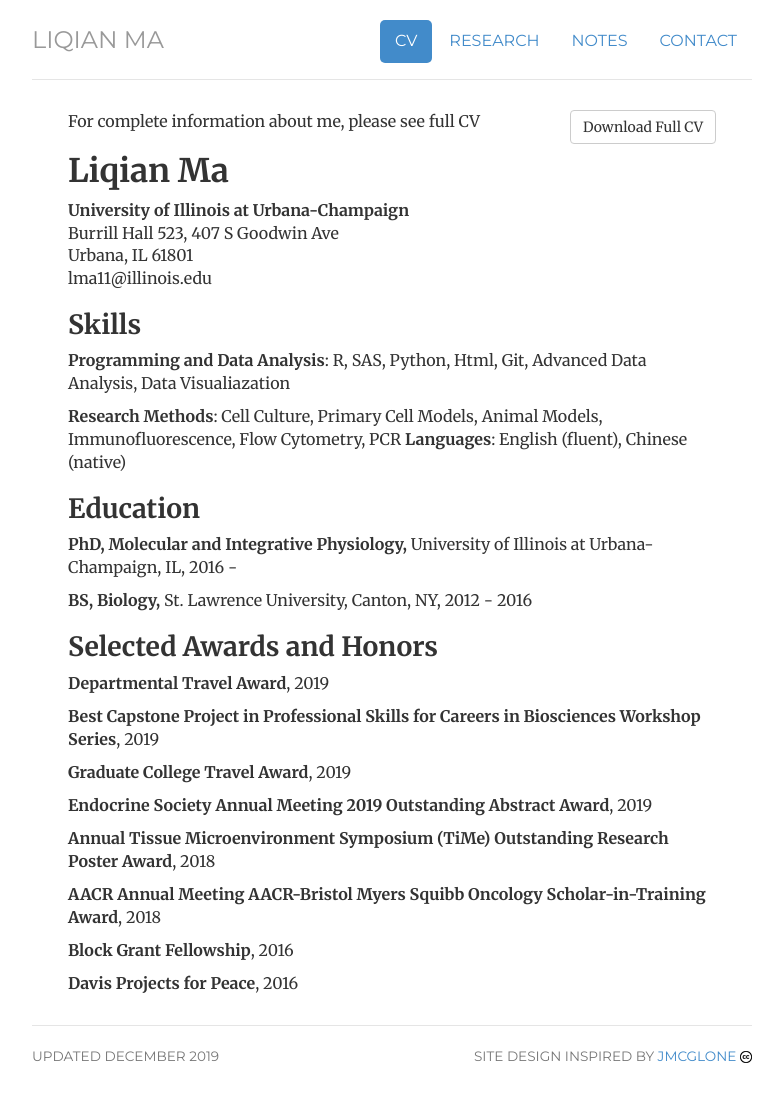
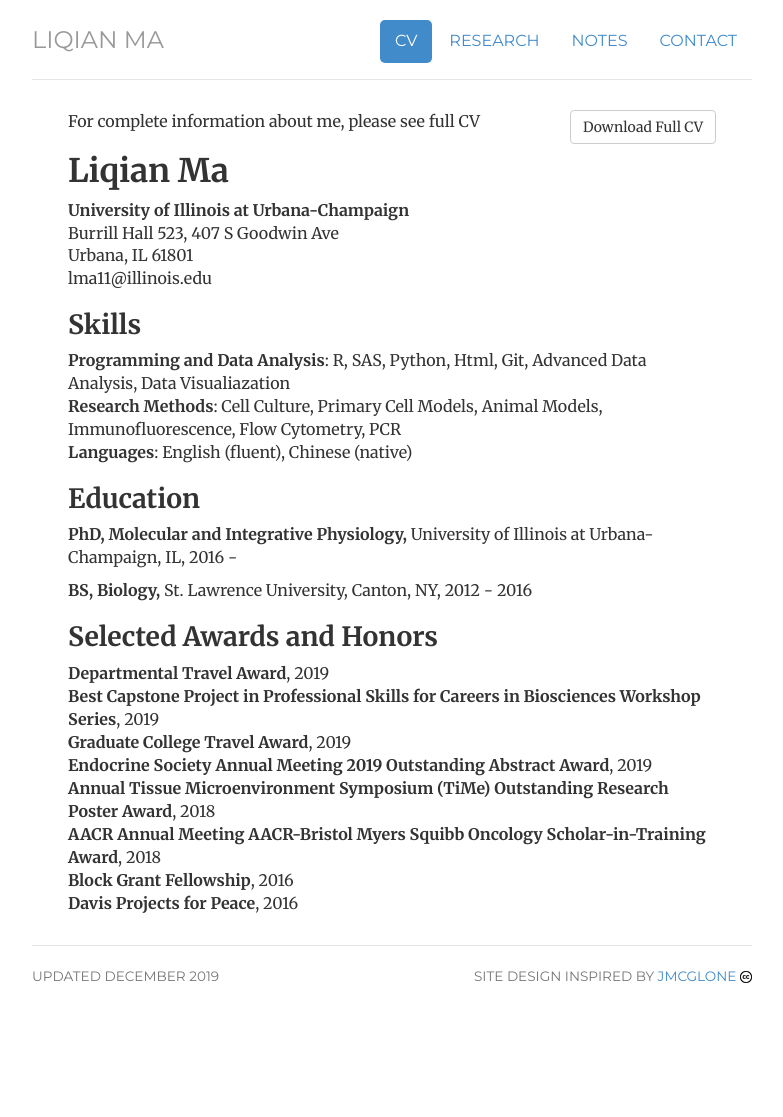
Before and after one commit to liqian-ma/liqian-ma.github.io, a Jekyll site: the page built from cv/index.html, in a window 1280 px wide. Shown: the whole page, without its empty margins (248-1031 px from the left). Built offline with Jekyll 4.4.1, drawn with Linux system fonts in a browser that asks for light colours; after the commit the page ends 1037 px from its top, so only the background shows below that.

```diff
--- a/cv/index.html
+++ b/cv/index.html
@@ -33,9 +33,9 @@ keywords: genomics, cancer, research, immunology, University of Illinois, UIUC
 
 				<h2>Skills</h2>
 
-				<p><strong>Programming and Data Analysis</strong>: R, SAS, Python, Html, Git, Advanced Data Analysis, Data Visualiazation</p>
-				<strong>Research Methods</strong>: Cell Culture, Primary Cell Models, Animal Models, Immunofluorescence, Flow Cytometry, PCR
-					<strong>Languages</strong>: English (fluent), Chinese (native)</p>
+				<strong>Programming and Data Analysis</strong>: R, SAS, Python, Html, Git, Advanced Data Analysis, Data Visualiazation<br>
+				<strong>Research Methods</strong>: Cell Culture, Primary Cell Models, Animal Models, Immunofluorescence, Flow Cytometry, PCR<br>
+				<strong>Languages</strong>: English (fluent), Chinese (native)<br>
 
 				</skills>
 
@@ -48,14 +48,14 @@ keywords: genomics, cancer, research, immunology, University of Illinois, UIUC
 				</education>
 				<honors>
 				<h2>Selected Awards and Honors</h2>
-				<p><strong>Departmental Travel Award</strong>, 2019</p>
-				<p><strong>Best Capstone Project in Professional Skills for Careers in Biosciences Workshop Series</strong>, 2019</p>
-				<p><strong>Graduate College Travel Award</strong>, 2019</p>
-				<p><strong>Endocrine Society Annual Meeting 2019 Outstanding Abstract Award</strong>, 2019</p>
-				<p><strong>Annual Tissue Microenvironment Symposium (TiMe) Outstanding Research Poster Award</strong>, 2018</p>
-				<p><strong>AACR Annual Meeting AACR-Bristol Myers Squibb Oncology Scholar-in-Training Award</strong>, 2018</p>
-				<p><strong>Block Grant Fellowship</strong>, 2016</p>
-				<p><strong>Davis Projects for Peace</strong>, 2016</p>
+				<strong>Departmental Travel Award</strong>, 2019<br>
+				<strong>Best Capstone Project in Professional Skills for Careers in Biosciences Workshop Series</strong>, 2019<br>
+				<strong>Graduate College Travel Award</strong>, 2019<br>
+				<strong>Endocrine Society Annual Meeting 2019 Outstanding Abstract Award</strong>, 2019<br>
+				<strong>Annual Tissue Microenvironment Symposium (TiMe) Outstanding Research Poster Award</strong>, 2018<br>
+				<strong>AACR Annual Meeting AACR-Bristol Myers Squibb Oncology Scholar-in-Training Award</strong>, 2018<br>
+				<strong>Block Grant Fellowship</strong>, 2016<br>
+				<strong>Davis Projects for Peace</strong>, 2016<br>
 				</honors>
 
 </div>
```
